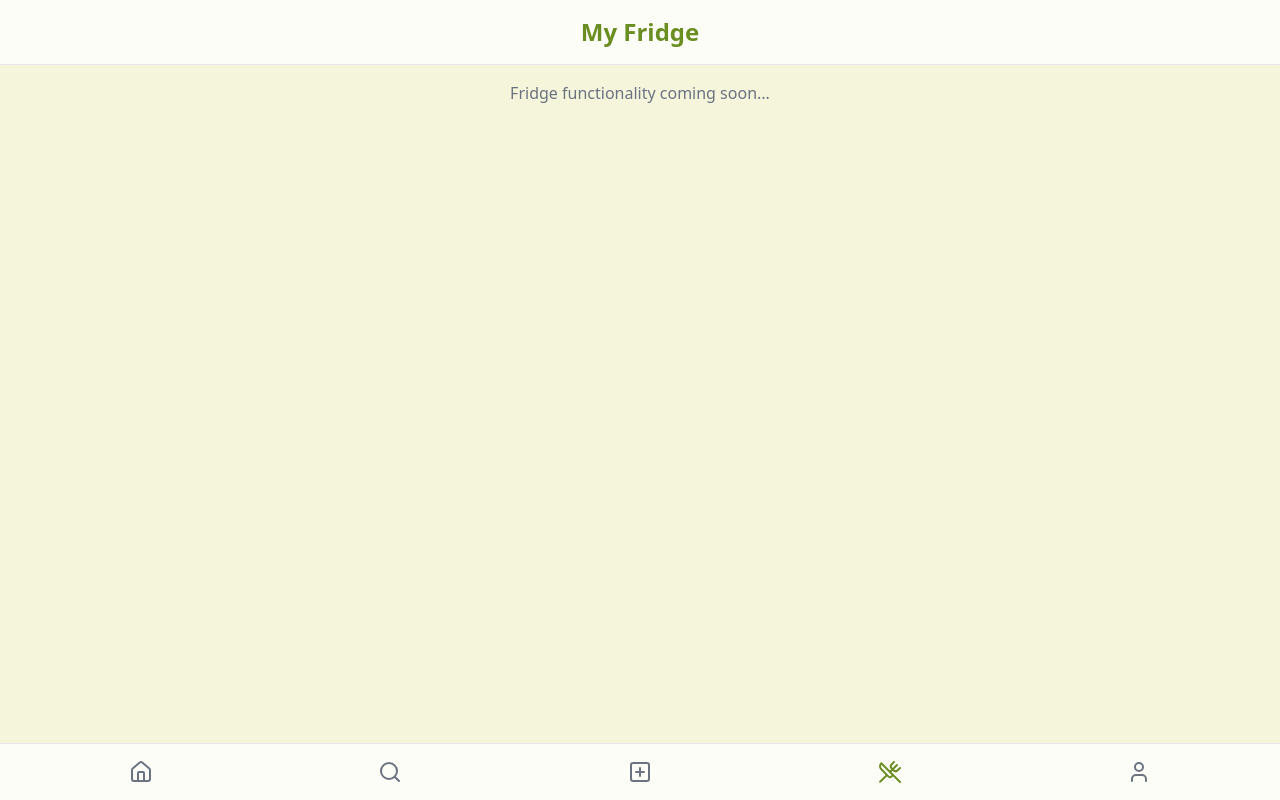
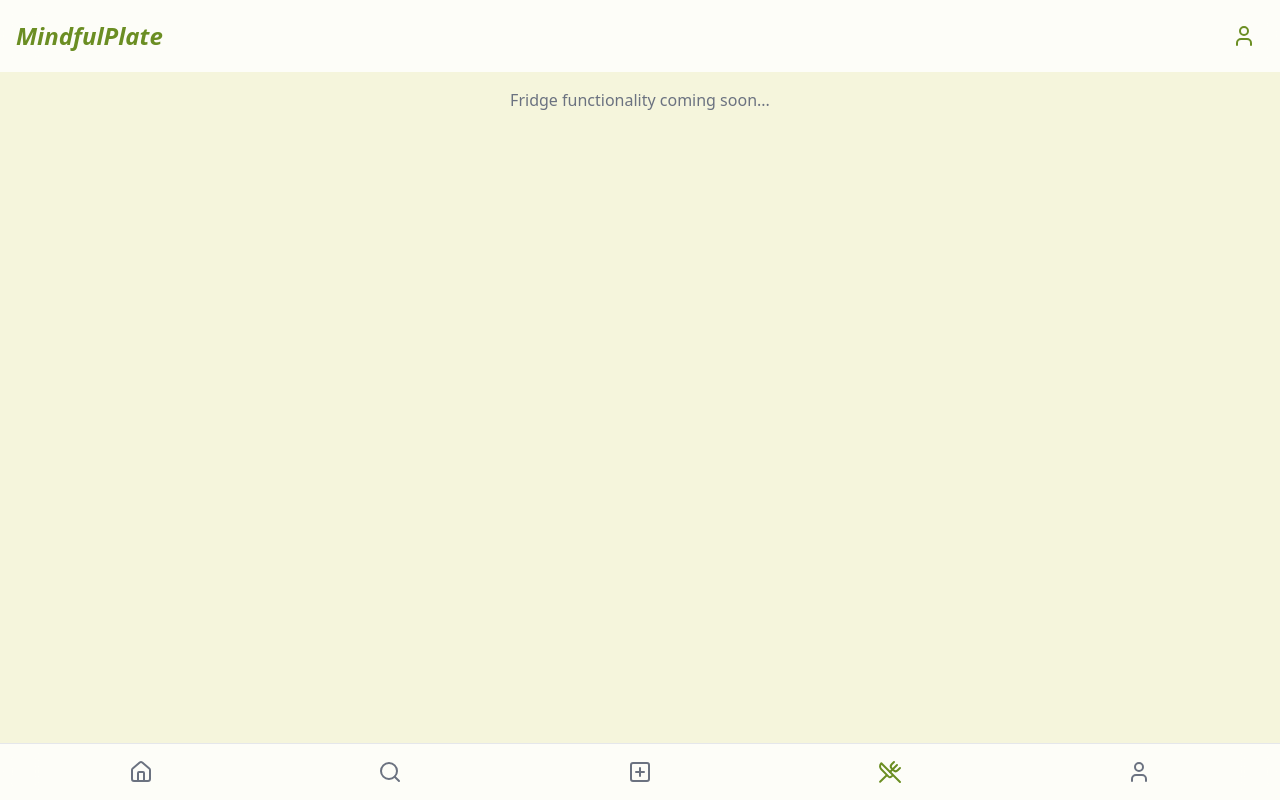
Before and after one commit to kamthegod34/mindful-plate, a React (Vite) app: page /fridge in a window 1280 px wide. Built offline with nearby package versions, Linux system fonts and the light colour scheme.

Commit message:
Refactor page layouts
- Add profile picture to top right of all pages.
- Remove border separating page titles and content.
- Improve styling of company title in top left.

```diff
--- a/src/pages/Fridge.tsx
+++ b/src/pages/Fridge.tsx
@@ -1,11 +1,16 @@
 
 import BottomNav from "@/components/BottomNav";
+import { User } from "lucide-react";
+import { Link } from "react-router-dom";
 
 const Fridge = () => {
   return (
     <div className="min-h-screen bg-beige pb-20">
-      <header className="sticky top-0 bg-white/80 backdrop-blur-lg border-b border-gray-200 p-4 z-40">
-        <h1 className="text-2xl font-semibold text-olive text-center">My Fridge</h1>
+      <header className="sticky top-0 bg-white/80 backdrop-blur-lg p-4 z-40 flex items-center justify-between">
+        <h1 className="text-2xl font-bold text-olive italic">MindfulPlate</h1>
+        <Link to="/profile" className="p-2 hover:bg-beige-light rounded-full transition-colors">
+          <User className="w-6 h-6 text-olive" />
+        </Link>
       </header>
       <div className="p-4">
         <p className="text-center text-gray-500">Fridge functionality coming soon...</p>
--- a/src/pages/Index.tsx
+++ b/src/pages/Index.tsx
@@ -1,7 +1,7 @@
-
 import { useState } from "react";
-import { Heart, MessageCircle, Share2, ChevronRight, ChevronLeft } from "lucide-react";
+import { Heart, MessageCircle, Share2, ChevronRight, ChevronLeft, User } from "lucide-react";
 import BottomNav from "@/components/BottomNav";
+import { Link } from "react-router-dom";
 
 interface Post {
   id: number;
@@ -55,16 +55,16 @@ const Index = () => {
 
   return (
     <div className="min-h-screen bg-beige pb-20">
-      {/* Header */}
-      <header className="sticky top-0 bg-white/80 backdrop-blur-lg border-b border-gray-200 p-4 z-40">
-        <h1 className="text-2xl font-semibold text-olive text-center">MindfulPlate</h1>
+      <header className="sticky top-0 bg-white/80 backdrop-blur-lg p-4 z-40 flex items-center justify-between">
+        <h1 className="text-2xl font-bold text-olive italic">MindfulPlate</h1>
+        <Link to="/profile" className="p-2 hover:bg-beige-light rounded-full transition-colors">
+          <User className="w-6 h-6 text-olive" />
+        </Link>
       </header>
 
-      {/* Feed */}
       <div className="max-w-xl mx-auto p-4 space-y-6">
         {mockPosts.map((post) => (
           <article key={post.id} className="bg-white rounded-xl shadow-sm overflow-hidden animate-slide-up">
-            {/* Post Header */}
             <div className="p-4 flex items-center justify-between">
               <div className="flex items-center space-x-3">
                 <div className="w-10 h-10 rounded-full bg-beige-dark"></div>
@@ -75,7 +75,6 @@ const Index = () => {
               )}
             </div>
 
-            {/* Image Gallery */}
             <div className="relative">
               <div className="relative aspect-square overflow-hidden">
                 <img
@@ -106,7 +105,6 @@ const Index = () => {
               </div>
             </div>
 
-            {/* Actions */}
             <div className="p-4 flex items-center space-x-4">
               <button className="text-gray-700 hover:text-olive transition-colors">
                 <Heart className="w-6 h-6" />
@@ -119,7 +117,6 @@ const Index = () => {
               </button>
             </div>
 
-            {/* Caption & Macros */}
             <div className="px-4 pb-4">
               <p className="mb-2">
                 <span className="font-medium">{post.username}</span>{" "}
--- a/src/pages/Post.tsx
+++ b/src/pages/Post.tsx
@@ -1,11 +1,16 @@
 
 import BottomNav from "@/components/BottomNav";
+import { User } from "lucide-react";
+import { Link } from "react-router-dom";
 
 const Post = () => {
   return (
     <div className="min-h-screen bg-beige pb-20">
-      <header className="sticky top-0 bg-white/80 backdrop-blur-lg border-b border-gray-200 p-4 z-40">
-        <h1 className="text-2xl font-semibold text-olive text-center">Create Post</h1>
+      <header className="sticky top-0 bg-white/80 backdrop-blur-lg p-4 z-40 flex items-center justify-between">
+        <h1 className="text-2xl font-bold text-olive italic">MindfulPlate</h1>
+        <Link to="/profile" className="p-2 hover:bg-beige-light rounded-full transition-colors">
+          <User className="w-6 h-6 text-olive" />
+        </Link>
       </header>
       <div className="p-4">
         <p className="text-center text-gray-500">Post creation coming soon...</p>
--- a/src/pages/Profile.tsx
+++ b/src/pages/Profile.tsx
@@ -1,11 +1,16 @@
 
 import BottomNav from "@/components/BottomNav";
+import { User } from "lucide-react";
+import { Link } from "react-router-dom";
 
 const Profile = () => {
   return (
     <div className="min-h-screen bg-beige pb-20">
-      <header className="sticky top-0 bg-white/80 backdrop-blur-lg border-b border-gray-200 p-4 z-40">
-        <h1 className="text-2xl font-semibold text-olive text-center">Profile</h1>
+      <header className="sticky top-0 bg-white/80 backdrop-blur-lg p-4 z-40 flex items-center justify-between">
+        <h1 className="text-2xl font-bold text-olive italic">MindfulPlate</h1>
+        <Link to="/profile" className="p-2 hover:bg-beige-light rounded-full transition-colors">
+          <User className="w-6 h-6 text-olive" />
+        </Link>
       </header>
       <div className="p-4">
         <p className="text-center text-gray-500">Profile functionality coming soon...</p>
--- a/src/pages/Search.tsx
+++ b/src/pages/Search.tsx
@@ -1,11 +1,16 @@
 
 import BottomNav from "@/components/BottomNav";
+import { User } from "lucide-react";
+import { Link } from "react-router-dom";
 
 const Search = () => {
   return (
     <div className="min-h-screen bg-beige pb-20">
-      <header className="sticky top-0 bg-white/80 backdrop-blur-lg border-b border-gray-200 p-4 z-40">
-        <h1 className="text-2xl font-semibold text-olive text-center">Search</h1>
+      <header className="sticky top-0 bg-white/80 backdrop-blur-lg p-4 z-40 flex items-center justify-between">
+        <h1 className="text-2xl font-bold text-olive italic">MindfulPlate</h1>
+        <Link to="/profile" className="p-2 hover:bg-beige-light rounded-full transition-colors">
+          <User className="w-6 h-6 text-olive" />
+        </Link>
       </header>
       <div className="p-4">
         <p className="text-center text-gray-500">Search functionality coming soon...</p>
```
